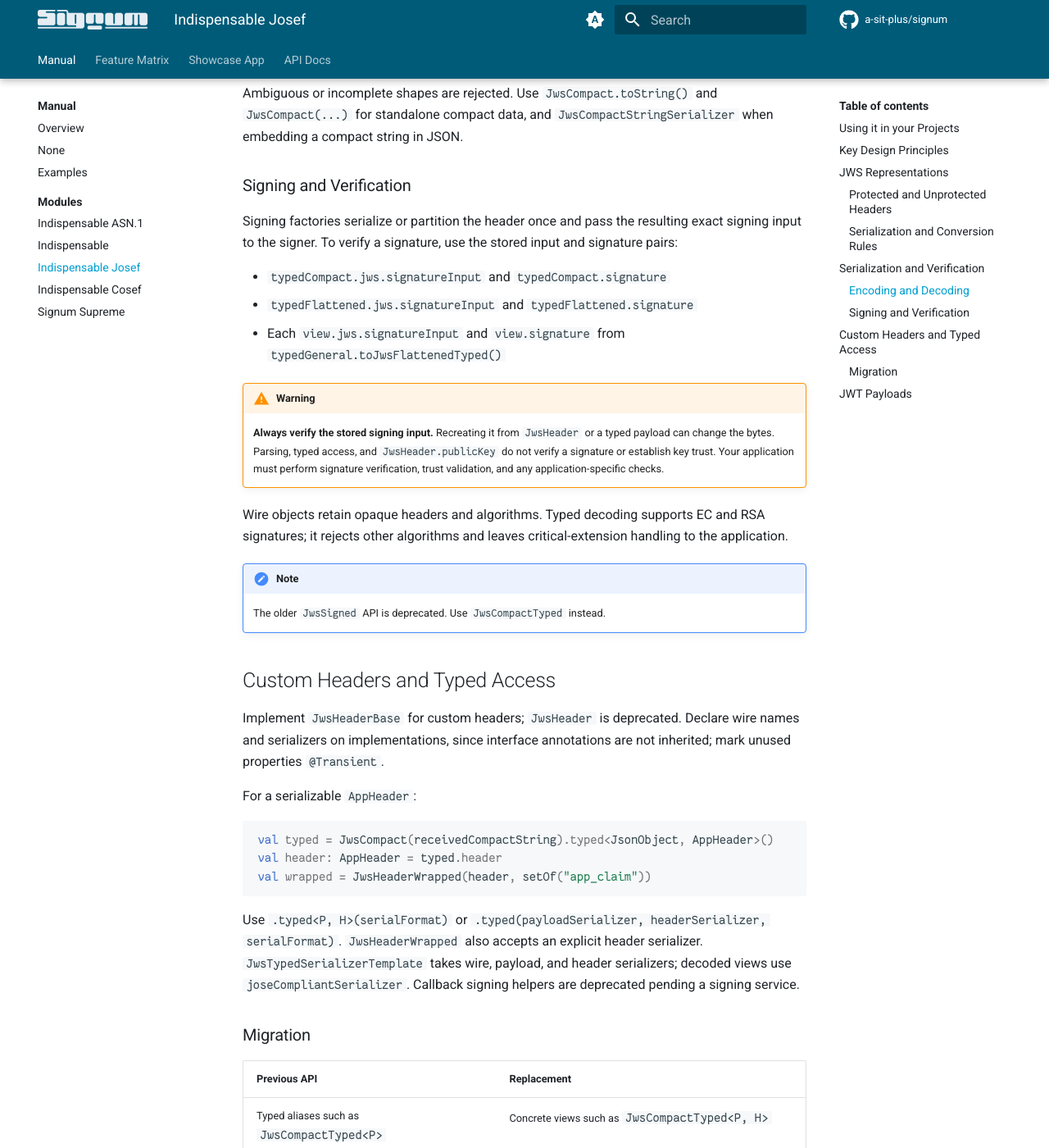
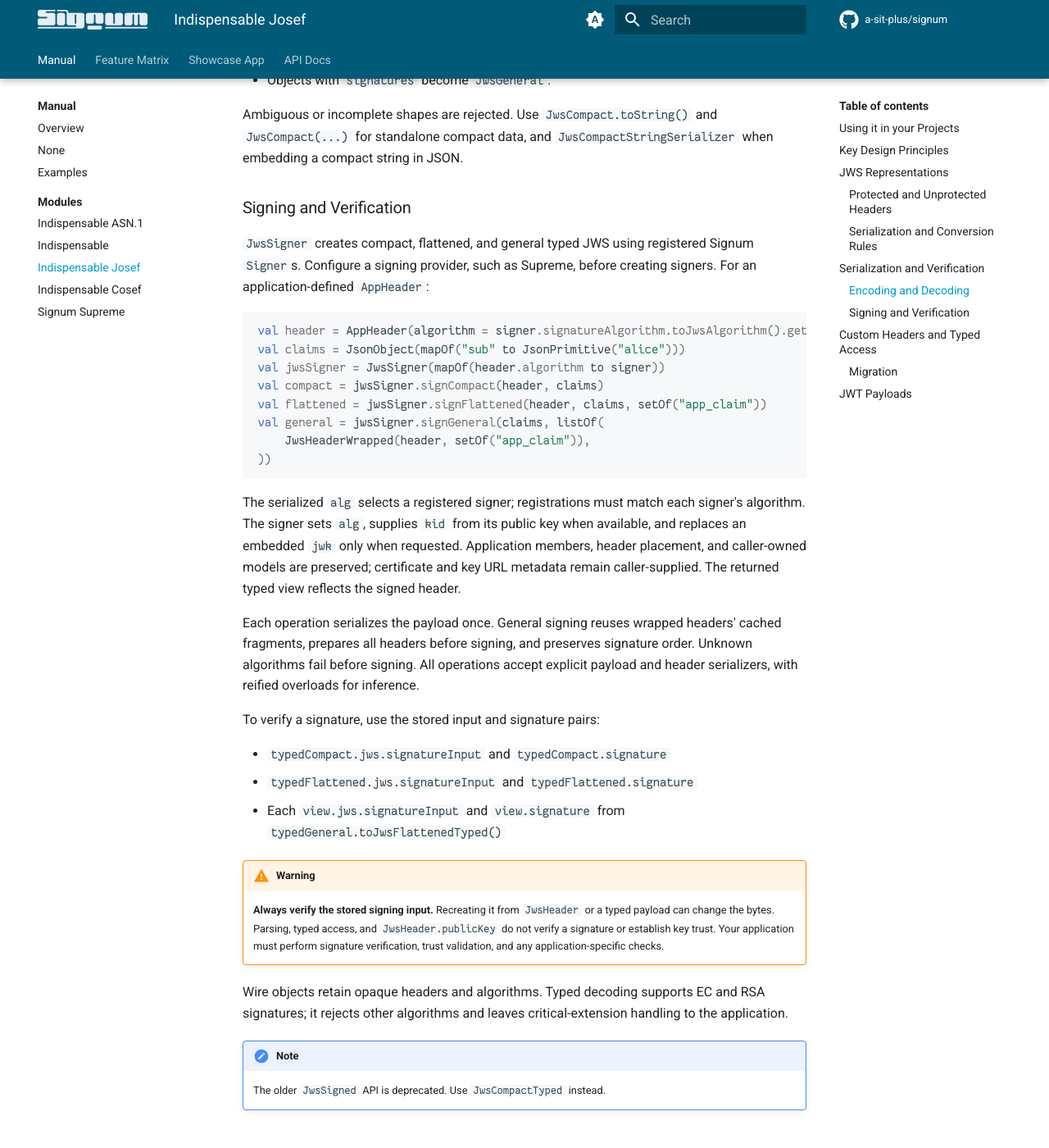
Before and after one commit to a-sit-plus/signum, an MkDocs documentation site: the page built from docs/docs/indispensable-josef.md, in a window 1280 px wide and 1400 px high, scrolled down 3253 px. Shown: the whole window at 82% size. Built offline with MkDocs 1.6.1 and Material for MkDocs 9.7.7, drawn with Linux system fonts in a browser that asks for light colours; comment, search, counter and statistics services are not loaded; some of the changed text lies outside the part shown.

Commit message:
Document JWS signing

````diff
--- a/docs/docs/indispensable-josef.md
+++ b/docs/docs/indispensable-josef.md
@@ -46,7 +46,7 @@ view is never used to reconstruct an incoming signing input.
 `JwsTyped<J, P, H>` retains the wire object as `jws` and decodes its payload, headers, and signatures.
 Compact/flattened views expose `header` and `signature`; general views expose ordered `headers` and `signatures`.
 Use `jws` for storage or forwarding. `JwsTypedSerializerTemplate` serializes it and rebuilds decoded views on reading.
-Direct construction must keep decoded values consistent with `jws`.
+Use `JwsSigner` to create signed values and `.typed()` to decode wire objects; typed component constructors and copying are internal.
 
 ## JWS Representations
 
@@ -77,7 +77,7 @@ to check placement. Unmodeled parameters remain in the original fragments for ro
 * Incoming signing inputs are derived from the retained `plainProtectedHeader` and `plainPayload` bytes.
   Typed headers and payloads are never reserialized to reconstruct this input.
 * `plainProtectedHeader`, `plainPayload`, and `plainSignature` contain decoded bytes.
-  Pass plain payload bytes to the signing factories; the library handles base64url encoding.
+  `JwsSigner` serializes typed payloads and handles base64url encoding.
 * Header parameters are protected by default. When constructing `JwsHeaderWrapped`, wire names listed in its
   `unprotectedMembers` argument are unprotected; `unprotectedHeaderMembers` exposes the represented names. Protected
   and unprotected fragments can complement each other, but duplicate names are rejected during typed decoding.
@@ -102,7 +102,29 @@ data, and `JwsCompactStringSerializer` when embedding a compact string in JSON.
 
 ### Signing and Verification
 
-Signing factories serialize or partition the header once and pass the resulting exact signing input to the signer.
+`JwsSigner` creates compact, flattened, and general typed JWS using registered Signum `Signer`s. Configure a signing
+provider, such as Supreme, before creating signers. For an application-defined `AppHeader`:
+
+```kotlin
+val header = AppHeader(algorithm = signer.signatureAlgorithm.toJwsAlgorithm().getOrThrow())
+val claims = JsonObject(mapOf("sub" to JsonPrimitive("alice")))
+val jwsSigner = JwsSigner(mapOf(header.algorithm to signer))
+val compact = jwsSigner.signCompact(header, claims)
+val flattened = jwsSigner.signFlattened(header, claims, setOf("app_claim"))
+val general = jwsSigner.signGeneral(claims, listOf(
+    JwsHeaderWrapped(header, setOf("app_claim")),
+))
+```
+
+The serialized `alg` selects a registered signer; registrations must match each signer's algorithm. The signer
+sets `alg`, supplies `kid` from its public key when available, and replaces an embedded `jwk` only when requested.
+Application members, header placement, and caller-owned models are preserved; certificate and key URL metadata
+remain caller-supplied. The returned typed view reflects the signed header.
+
+Each operation serializes the payload once. General signing reuses wrapped headers' cached fragments, prepares all
+headers before signing, and preserves signature order. Unknown algorithms fail before signing. All operations accept
+explicit payload and header serializers, with reified overloads for inference.
+
 To verify a signature, use the stored input and signature pairs:
 
 * `typedCompact.jws.signatureInput` and `typedCompact.signature`
@@ -136,7 +158,6 @@ val wrapped = JwsHeaderWrapped(header, setOf("app_claim"))
 Use `.typed<P, H>(serialFormat)` or `.typed(payloadSerializer, headerSerializer, serialFormat)`.
 `JwsHeaderWrapped` also accepts an explicit header serializer. `JwsTypedSerializerTemplate` takes wire, payload,
 and header serializers; decoded views use `joseCompliantSerializer`.
-Callback signing helpers are deprecated pending a signing service.
 
 ### Migration
 
@@ -147,8 +168,9 @@ Callback signing helpers are deprecated pending a signing service.
 | `jws.typed<J, P>()` | `jws.typed<P, H>()` on the concrete wire form |
 | `JwsCompact.parse<P>()` → pair | `JwsCompact.parse<P, H>()` → triple of wire object, payload, wrapped header |
 | Two-argument `JwsTypedSerializerTemplate` | Add the header serializer as the third argument |
-| Payload-signing `JwsTyped` factories | Construct the wire form from payload bytes, then call `.typed<P, H>()` |
-| `JwsFlattened(header, payload, unprotectedMembers, signer)` | `JwsFlattened(JwsHeaderWrapped(header, unprotectedMembers), payload, signer)` |
+| Typed signing factories and callback-based wire signing factories | Use `JwsSigner` with typed headers and payloads |
+| Component constructors and `copy()` on typed views | Use `JwsSigner` or parsing factories and `.typed<P, H>()` |
+| `JwsFlattened(header, payload, unprotectedMembers, signer)` | `JwsSigner(signersByAlgorithm).signFlattened(header, payload, unprotectedMembers)` |
 | Named `getPayload(serialFormat = ...)` argument | `getPayload(payloadFormat = ...)` |
 
 ## JWT Payloads
````
Also changed, not shown: CHANGELOG.md.
